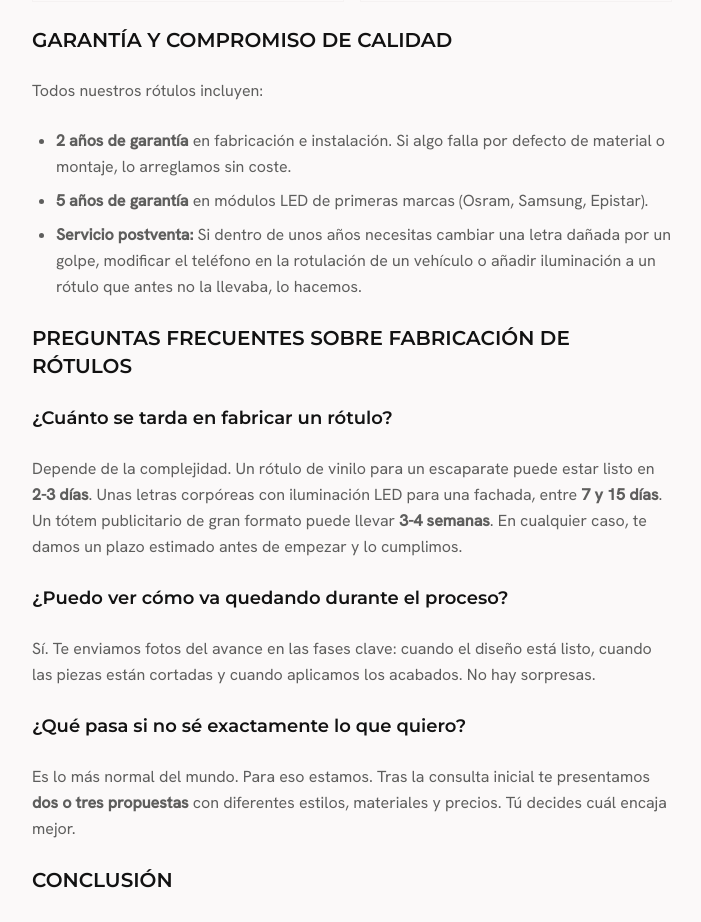
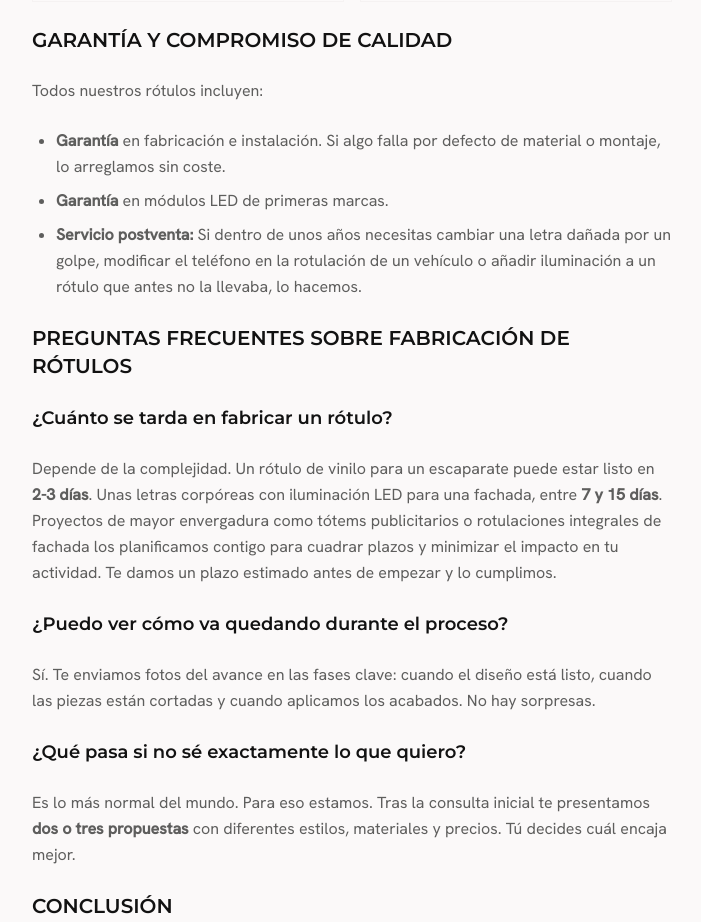
Before and after one commit to elgranjm3000/rotulossalmozora, a Next.js app: page /blog/rotulacion-negocios/fabricacion-rotulos-almazora in a window 1280 px wide. Shown: the part 4960-5882 px from the top of the page, without its empty margins (288-989 px from the left). Built offline with nearby package versions, Linux system fonts and the light colour scheme.

Commit message:
Clean up fabricacion-rotulos-almazora article
- Remove specific year counts from warranty (keep just 'Garantía')
- Remove brand names (Osram, Samsung, Epistar)
- Remove 3-4 semanas timeframe for tótems
- Replace with client-focused planning language

```diff
--- a/app/blog/rotulacion-negocios/fabricacion-rotulos-almazora/page.tsx
+++ b/app/blog/rotulacion-negocios/fabricacion-rotulos-almazora/page.tsx
@@ -174,8 +174,8 @@ export default function BlogFabricacionRotulosAlmazora() {
           Todos nuestros rótulos incluyen:
         </p>
         <ul className="list-disc pl-6 space-y-2">
-          <li><strong>2 años de garantía</strong> en fabricación e instalación. Si algo falla por defecto de material o montaje, lo arreglamos sin coste.</li>
-          <li><strong>5 años de garantía</strong> en módulos LED de primeras marcas (Osram, Samsung, Epistar).</li>
+          <li><strong>Garantía</strong> en fabricación e instalación. Si algo falla por defecto de material o montaje, lo arreglamos sin coste.</li>
+          <li><strong>Garantía</strong> en módulos LED de primeras marcas.</li>
           <li><strong>Servicio postventa:</strong> Si dentro de unos años necesitas cambiar una letra dañada por un golpe, modificar el teléfono en la rotulación de un vehículo o añadir iluminación a un rótulo que antes no la llevaba, lo hacemos.</li>
         </ul>
 
@@ -183,7 +183,7 @@ export default function BlogFabricacionRotulosAlmazora() {
 
         <h3 className="font-display font-semibold text-lg text-primary mt-8 mb-3">¿Cuánto se tarda en fabricar un rótulo?</h3>
         <p>
-          Depende de la complejidad. Un rótulo de vinilo para un escaparate puede estar listo en <strong>2-3 días</strong>. Unas letras corpóreas con iluminación LED para una fachada, entre <strong>7 y 15 días</strong>. Un tótem publicitario de gran formato puede llevar <strong>3-4 semanas</strong>. En cualquier caso, te damos un plazo estimado antes de empezar y lo cumplimos.
+          Depende de la complejidad. Un rótulo de vinilo para un escaparate puede estar listo en <strong>2-3 días</strong>. Unas letras corpóreas con iluminación LED para una fachada, entre <strong>7 y 15 días</strong>. Proyectos de mayor envergadura como tótems publicitarios o rotulaciones integrales de fachada los planificamos contigo para cuadrar plazos y minimizar el impacto en tu actividad. Te damos un plazo estimado antes de empezar y lo cumplimos.
         </p>
 
         <h3 className="font-display font-semibold text-lg text-primary mt-8 mb-3">¿Puedo ver cómo va quedando durante el proceso?</h3>
```
